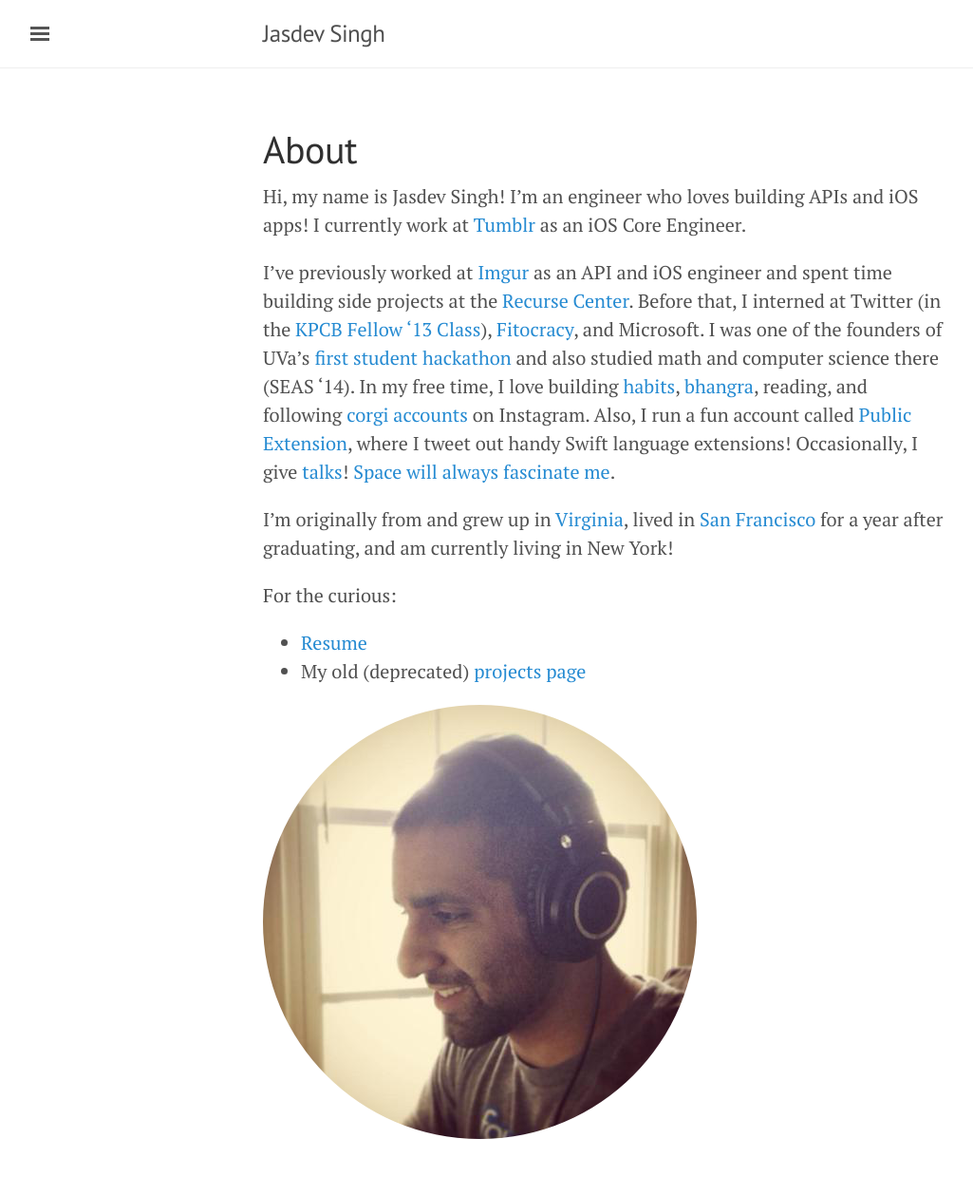
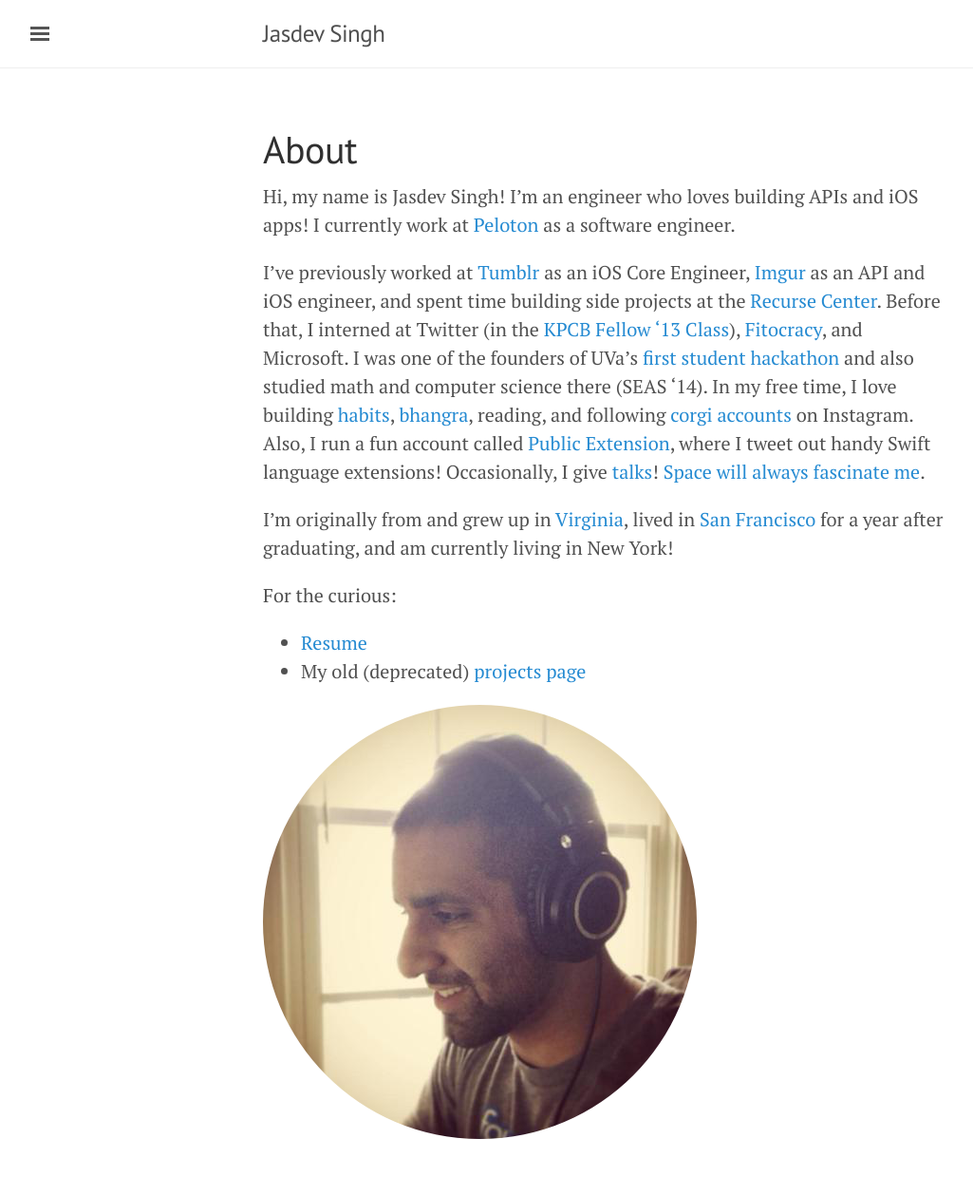
Before and after one commit to rvsrvs/jasdev.github.io, a Jekyll site: the page built from about.md, in a window 1280 px wide. Shown: the whole page at 95% size, without its empty margins (3-1028 px from the left). Built offline with Jekyll 4.4.1, drawn with Linux system fonts in a browser that asks for light colours.

Commit message:
Adds updates to personal site

```diff
--- a/about.md
+++ b/about.md
@@ -3,9 +3,9 @@ layout: page
 title: About
 ---
 
-Hi, my name is Jasdev Singh! I'm an engineer who loves building APIs and iOS apps! I currently work at [Tumblr](https://www.tumblr.com) as an iOS Core Engineer.
+Hi, my name is Jasdev Singh! I'm an engineer who loves building APIs and iOS apps! I currently work at [Peloton](https://www.pelotoncycle.com) as a software engineer.
 
-I've previously worked at [Imgur](http://imgur.com) as an API and iOS engineer and spent time building side projects at the [Recurse Center](https://www.recurse.com). Before that, I interned at Twitter (in the [KPCB Fellow '13 Class](http://kpcbfellows.com)), [Fitocracy](https://www.fitocracy.com), and Microsoft. I was one of the founders of UVa's [first student hackathon](http://hackuva.io) and also studied math and computer science there (SEAS '14). In my free time, I love building [habits](https://www.coach.me/users/3140daf3d432d7f0065b), [bhangra](https://youtu.be/vXgF-Ezg78c?t=15s), reading, and following [corgi accounts](https://www.instagram.com/zoeydacorgi/) on Instagram. Also, I run a fun account called [Public Extension](https://twitter.com/publicextension), where I tweet out handy Swift language extensions! Occasionally, I give [talks](https://github.com/Jasdev/talks)! [Space will always fascinate me](https://twitter.com/jasdev/status/428517906813423616).
+I've previously worked at [Tumblr](https://www.tumblr.com) as an iOS Core Engineer, [Imgur](http://imgur.com) as an API and iOS engineer, and spent time building side projects at the [Recurse Center](https://www.recurse.com). Before that, I interned at Twitter (in the [KPCB Fellow '13 Class](http://kpcbfellows.com)), [Fitocracy](https://www.fitocracy.com), and Microsoft. I was one of the founders of UVa's [first student hackathon](http://hackuva.io) and also studied math and computer science there (SEAS '14). In my free time, I love building [habits](https://www.coach.me/users/3140daf3d432d7f0065b), [bhangra](https://youtu.be/vXgF-Ezg78c?t=15s), reading, and following [corgi accounts](https://www.instagram.com/zoeydacorgi/) on Instagram. Also, I run a fun account called [Public Extension](https://twitter.com/publicextension), where I tweet out handy Swift language extensions! Occasionally, I give [talks](https://github.com/Jasdev/talks)! [Space will always fascinate me](https://twitter.com/jasdev/status/428517906813423616).
 
 I'm originally from and grew up in [Virginia](http://en.wikipedia.org/wiki/Fairfax_Station,_Virginia), lived in [San Francisco](http://en.wikipedia.org/wiki/San_Francisco) for a year after graduating, and am currently living in New York!
 
--- a/index.html
+++ b/index.html
@@ -10,7 +10,7 @@
 <br/>
 <br/>
 
-Currrently, I work on the Core iOS team at <a href="https://www.tumblr.com">Tumblr</a>. Previously, I've helped build <a href="https://imgur.com">Imgur</a>'s <a href="http://api.imgur.com">API</a> and <a href="http://imgur.com/apps">iOS app</a>. Before that, I studied Computer Science and Mathematics at the <a href="http://www.virginia.edu">University of Virginia</a>.
+Currrently, I work as a software engineer at <a href="https://www.pelotoncycle.com">Peloton</a>. Previously, I was on the Core iOS team at <a href="https://www.tumblr.com">Tumblr</a> and helped build <a href="https://imgur.com">Imgur</a>'s <a href="http://api.imgur.com">API</a> and <a href="http://imgur.com/apps">iOS app</a>. Before that, I studied Computer Science and Mathematics at the <a href="http://www.virginia.edu">University of Virginia</a>.
 
 <br/>
 <br/>
```
Also changed, not shown: 1 other file.
